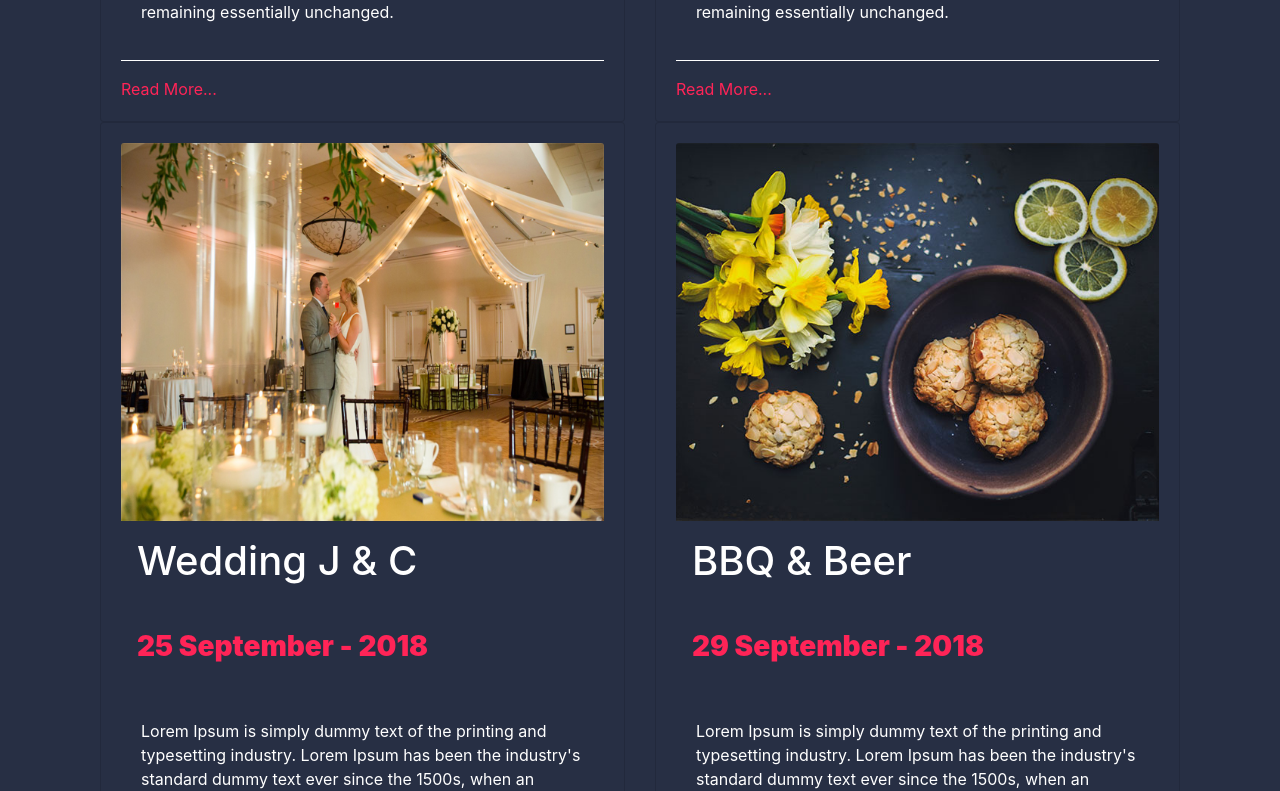
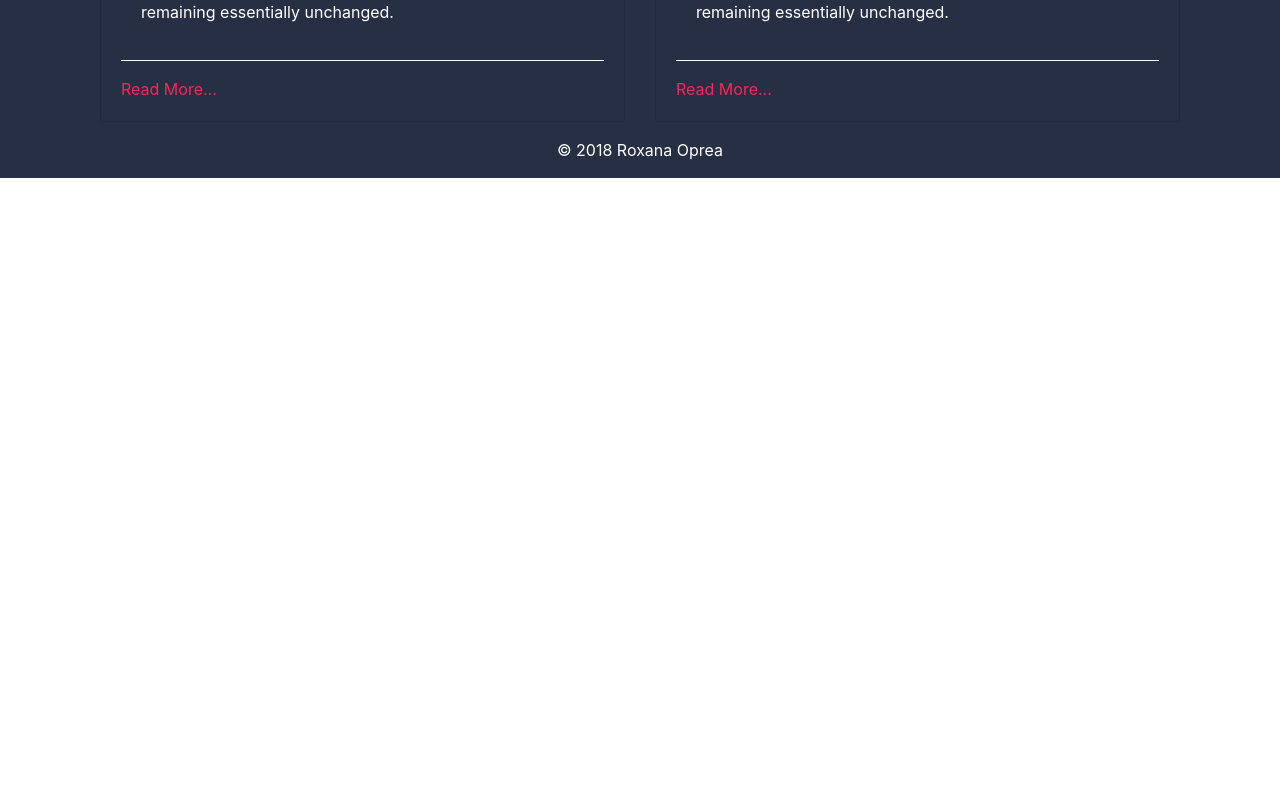
Before and after one commit to roxana-oprea/destination, a React (Create React App) app: page /gallery in a window 1280 px wide. Shown: the part 1010-1801 px from the top of the page. After the commit the page ends 1188 px from the top, so only its background shows below. Built offline with nearby package versions, Linux system fonts and the light colour scheme.

Commit message:
fix warning

```diff
--- a/src/Components/contact/Contact.js
+++ b/src/Components/contact/Contact.js
@@ -1,5 +1,5 @@
 import React, {Component} from 'react';
-import {Container, Row, Col, Button, Form, FormGroup, Label, Input, FormText} from 'reactstrap';
+import {Container, Row, Col, Button, Form, FormGroup, Label, Input} from 'reactstrap';
 import './Contact.css';
 
 const TitleMessage = () => {
--- a/src/Components/events/Events.js
+++ b/src/Components/events/Events.js
@@ -1,6 +1,6 @@
 import React, {Component} from 'react';
 import {
-  Container, Row, CardBody, CardImg, Card, CardTitle, CardText,
+  Container, Row, CardBody, CardImg, Card, CardText,
   Col,
   Nav,
   NavItem,
@@ -17,13 +17,9 @@ import image4 from '../images/img-10.jpg';
 const items1 = [
   {id: 1, title: 'Pool Party', src: image1, date: '10 September - 2018'},
   {id: 2, title: 'Music Party', src: image2, date: '19 September - 2018'},
-  {id: 3, title: 'Wedding J & C', src: image3, date: '25 September - 2018'},
-  {id: 4, title: 'BBQ & Beer', src: image4, date: '29 September - 2018'},
 ];
 
 const items2 = [
-  {id: 1, title: 'Pool Party', src: image1, date: '10 October - 2018'},
-  {id: 2, title: 'Music Party', src: image2, date: '19 October - 2018'},
   {id: 3, title: 'Wedding J & C', src: image3, date: '25 October - 2018'},
   {id: 4, title: 'BBQ & Beer', src: image4, date: '29 October - 2018'},
 ];
```
